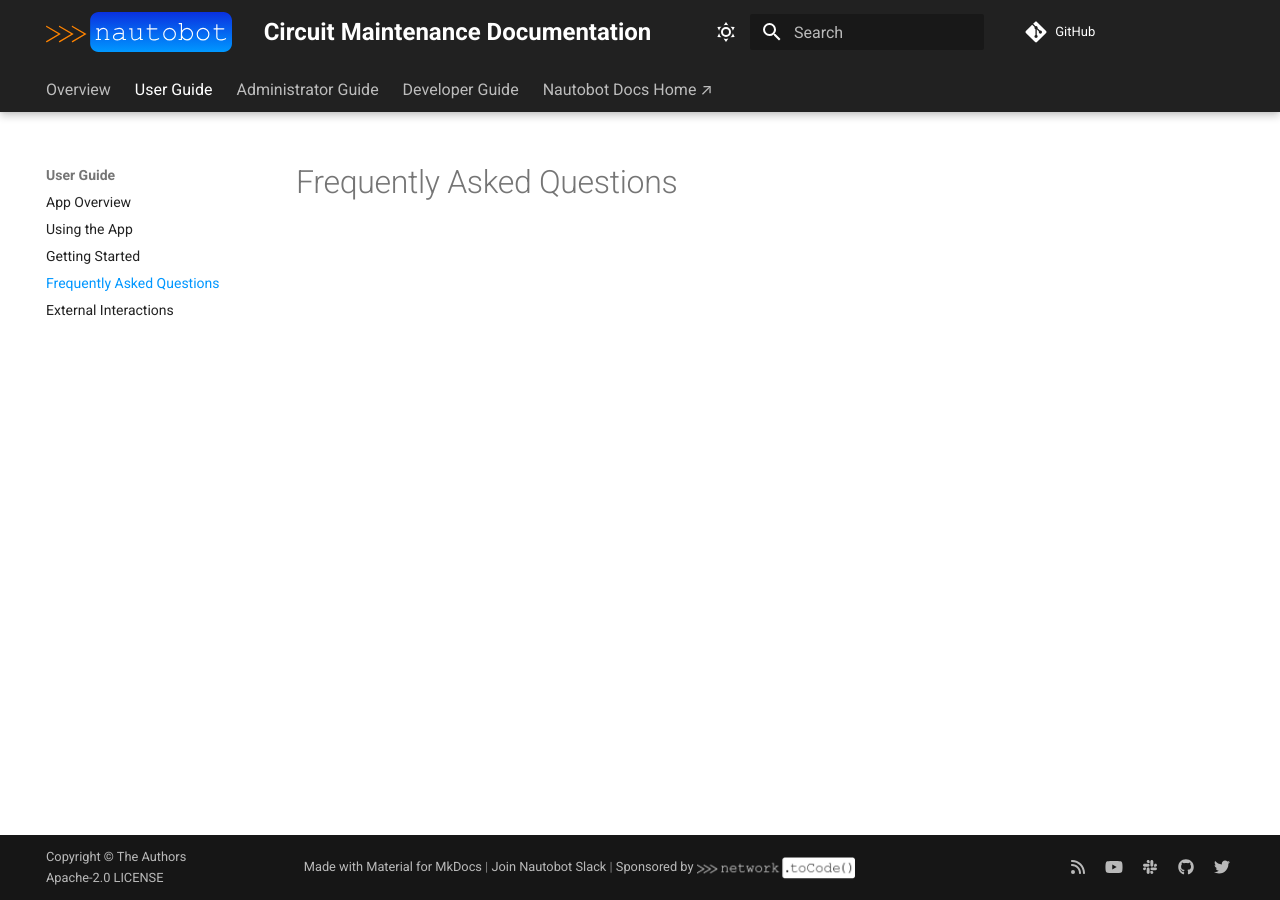
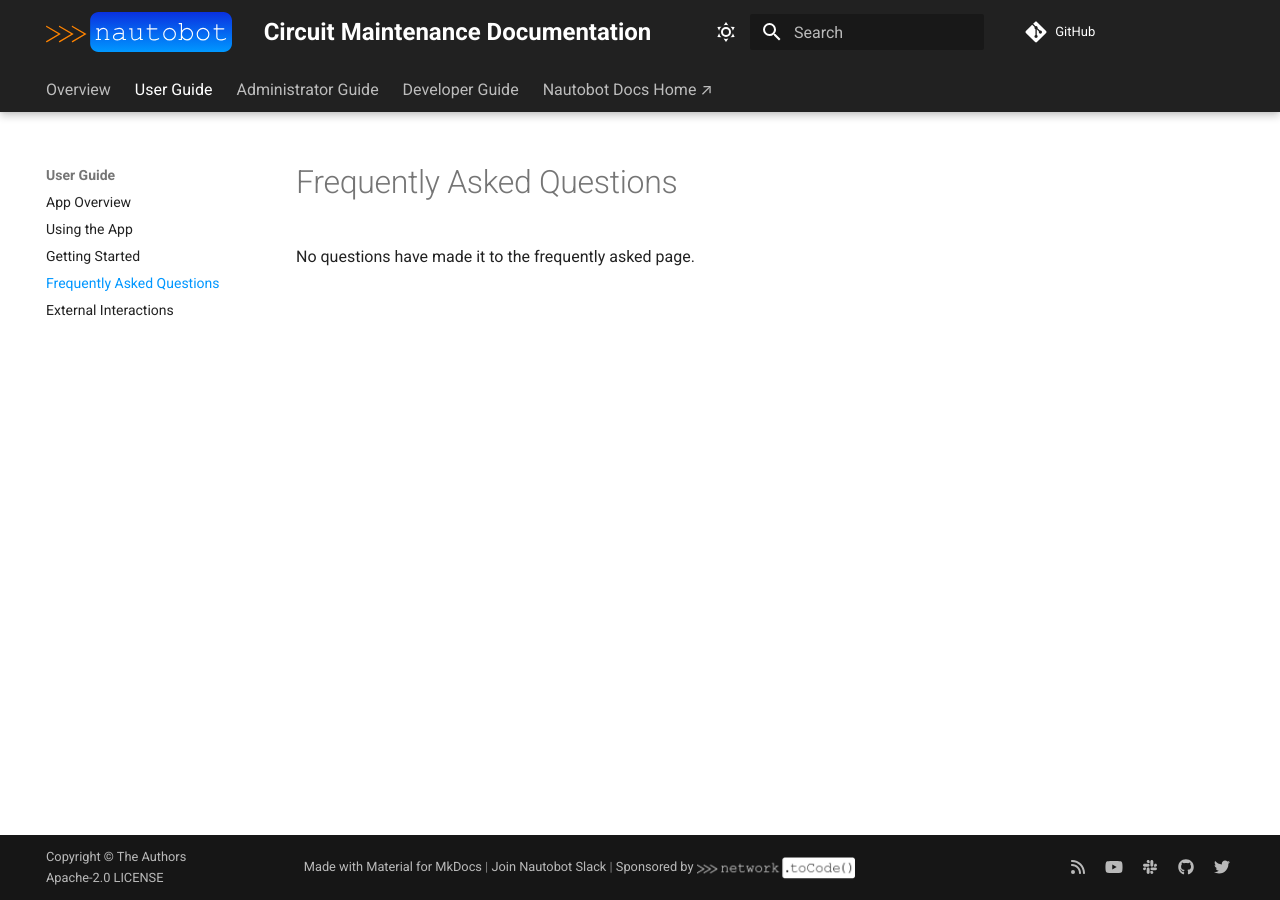
Before and after one commit to nautobot/nautobot-app-circuit-maintenance, an MkDocs documentation site: the page built from docs/user/faq.md, in a window 1280 px wide. Built offline with MkDocs 1.6.1 and Material for MkDocs 9.7.7, drawn with Linux system fonts in a browser that asks for light colours; comment, search, counter and statistics services are not loaded.

Commit message:
update faq

```diff
--- a/docs/user/faq.md
+++ b/docs/user/faq.md
@@ -1 +1,3 @@
 # Frequently Asked Questions
+
+No questions have made it to the frequently asked page.
```
